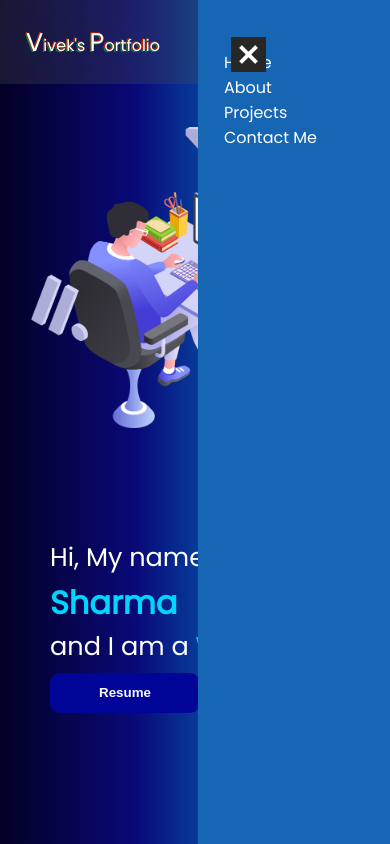
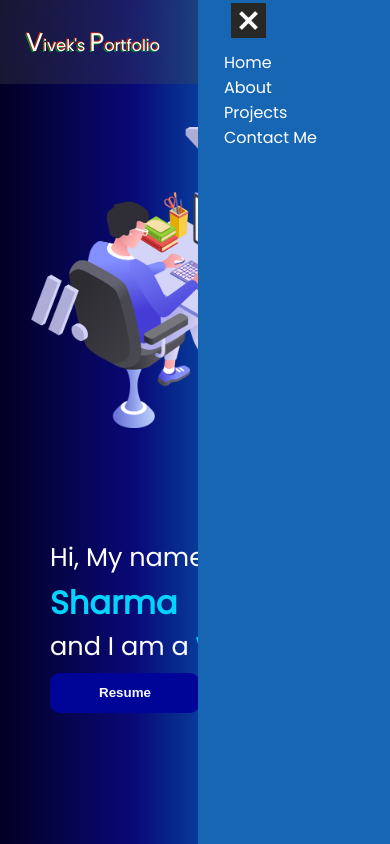
Before and after one commit to viveksharma19110/Portfolio, a plain HTML site: page index.html in a window 390 px wide. Shown: the top 844 px of the page. Drawn offline with nearby package versions, Linux system fonts and the light colour scheme.

Commit message:
third commit

```diff
--- a/portfolio.css
+++ b/portfolio.css
@@ -249,7 +249,7 @@ nav .cross {
     width: 35px;
     margin-right: 105px;
     z-index: 2;
-    margin-top: -90px;
+    margin-top: -124px;
 }
 
 
```
